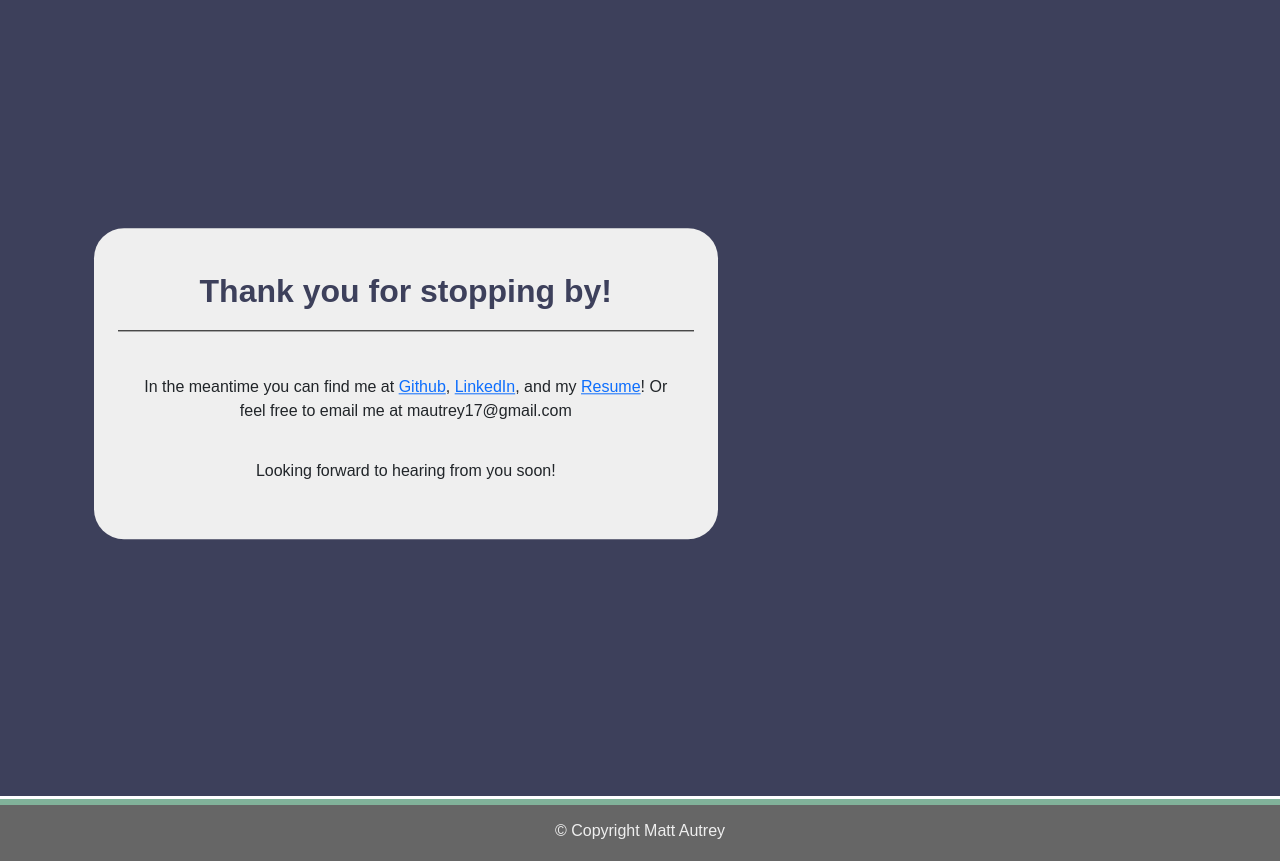
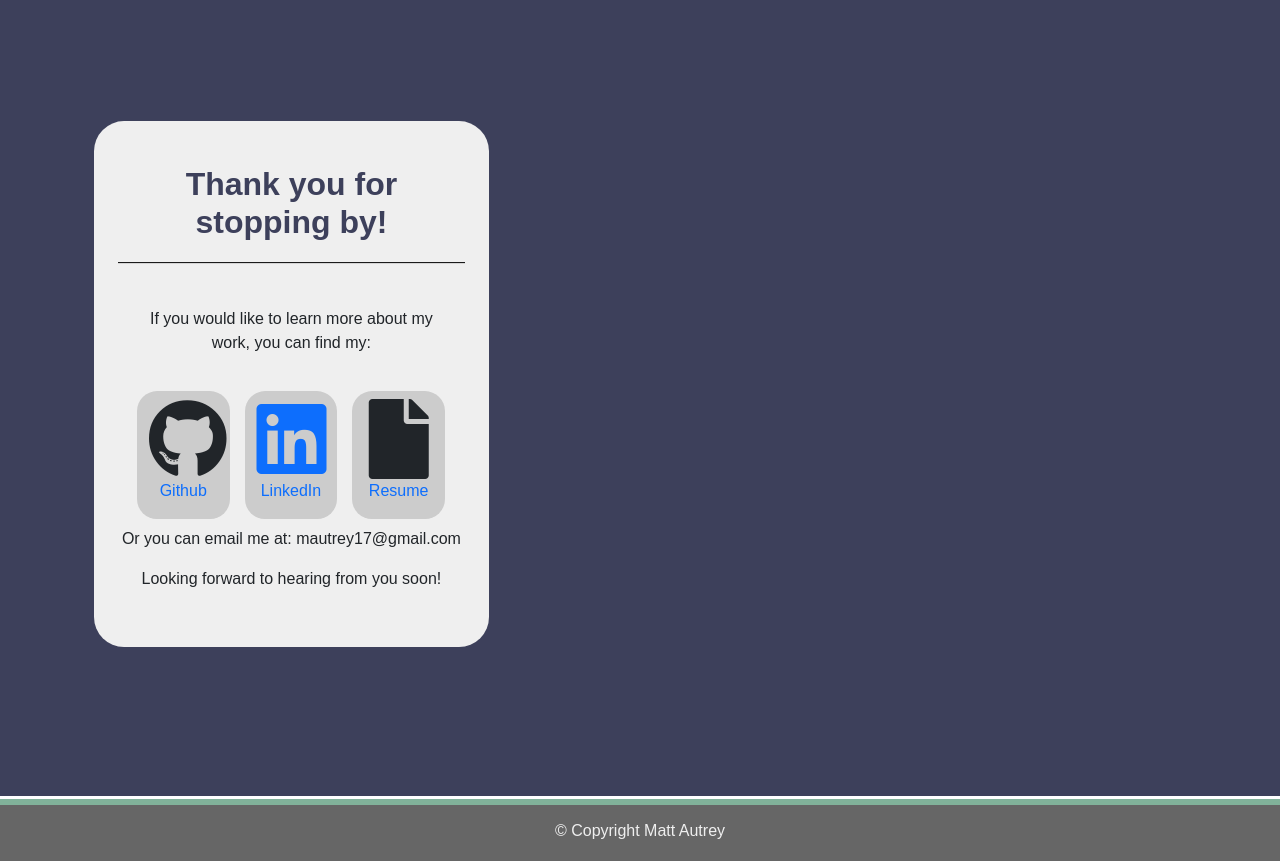
Before and after one commit to mautrey17/mautrey17.github.io, a React (Create React App) app: page / in a window 1280 px wide. Shown: the part 1620-2481 px from the top of the page. Built offline with nearby package versions, Linux system fonts and the light colour scheme.

Commit message:
put links in boxes on about me page

```diff
--- a/package.json
+++ b/package.json
@@ -13,6 +13,7 @@
     "react": "^17.0.2",
     "react-bootstrap": "^1.6.0",
     "react-dom": "^17.0.2",
+    "react-router-dom": "^5.2.0",
     "react-scripts": "4.0.3",
     "sass": "^1.34.1",
     "web-vitals": "^1.1.1"
--- a/src/components/HomeContent.js
+++ b/src/components/HomeContent.js
@@ -1,6 +1,6 @@
 import React from "react";
 import "../css/Styles.css";
-import "../css/home.css"
+import "../css/home.css";
 import Footer from "./Footer";
 
 function HomeContent() {
@@ -9,9 +9,9 @@ function HomeContent() {
       <section className="mt-3 pb-5 aboutBlock relative">
         <div class="container">
           <div class="row">
-            <div  className="col-lg-6 col-md-8  col-sm-12 test">
-                <div >
-                <div  className="round content p-3 ">
+            <div className="col-lg-6 col-md-8  col-sm-12 test">
+              <div>
+                <div className="round content p-3 ">
                   <h1>About Me</h1>
                   <span class="about-img">
                     <img
@@ -22,26 +22,28 @@ function HomeContent() {
                   </span>
 
                   <p class="about">
-                As a full-stack developer with a passion for clean interfaces
-                and the code and databases behind it, I am a highly motivated
-                and team-oriented programmer. I fell in love with coding after
-                university when looking to find a career that better fits my
-                analytical mind, attention to detail, and desire to problem
-                solve. In order to best prepare myself for a career in web
-                development, I earned a certificate in full stack web
-                development through a bootcamp from UNC Chapel Hill. After
-                working on many web applications from start to finish and
-                applying UX principles to a mobile-first and reactive project, I
-                have gained the technical skills necessary to thrive as a junior
-                developer. I sharpened these skills through a group project that
-                incorporated agile development, where I focused on the front end
-                of a React project management application. In addition to this
-                baseline knowledge, my years as an educator have given me the
-                soft skills of organization, leadership, and efficient
-                communication that will greatly benefit any developer team. I am
-                positioned well to provide a unique perspective with how
-                end-users interact with websites and software platforms by
-                leveraging my background as an educator.
+                    As a full-stack developer with a passion for clean
+                    interfaces and the code and databases behind it, I am a
+                    highly motivated and team-oriented programmer. I fell in
+                    love with coding after university when looking to find a
+                    career that better fits my analytical mind, attention to
+                    detail, and desire to problem solve. In order to best
+                    prepare myself for a career in web development, I earned a
+                    certificate in full stack web development through a bootcamp
+                    from UNC Chapel Hill. After working on many web applications
+                    from start to finish and applying UX principles to a
+                    mobile-first and reactive project, I have gained the
+                    technical skills necessary to thrive as a junior developer.
+                    I sharpened these skills through a group project that
+                    incorporated agile development, where I focused on the front
+                    end of a React project management application. In addition
+                    to this baseline knowledge, my years as an educator have
+                    given me the soft skills of organization, leadership, and
+                    efficient communication that will greatly benefit any
+                    developer team. I am positioned well to provide a unique
+                    perspective with how end-users interact with websites and
+                    software platforms by leveraging my background as an
+                    educator.
                   </p>
                 </div>
               </div>
@@ -53,24 +55,34 @@ function HomeContent() {
         <div className="container">
           <div className="row test">
             <div className="col-md-5 col-lg-6">
-                            <div style={{color: '#E07A5F'}}>this will block out</div>
+              <div style={{ color: "#E07A5F" }}>this will block out</div>
             </div>
             <div className="col-md-8 col-lg-6">
               <div className="">
                 <div className="content round mb-4 p-4">
-                                    <h2 style={{color: '#E07A5F'}} className="topic">Current Mastery:</h2>
-                                <p  class="">
-                                    I am prepared to take on a variety of coding challenges involving every aspect from the front-end to the back-end of a webb application
+                  <h2 style={{ color: "#E07A5F" }} className="topic">
+                    Current Mastery:
+                  </h2>
+                  <p class="">
+                    I am prepared to take on a variety of coding challenges
+                    involving every aspect from the front-end to the back-end of
+                    a webb application
                   </p>
                   <ul className="text-left">
-                                    <li>Front End: HTML, CSS, Bootstrap, Bulma, JavaScript, JQuery</li>
-                                    <li>Back End: Node.js, MySQL, Sequelize, MongoDB, Mongoose</li>
+                    <li>
+                      Front End: HTML, CSS, Bootstrap, Bulma, JavaScript, JQuery
+                    </li>
+                    <li>
+                      Back End: Node.js, MySQL, Sequelize, MongoDB, Mongoose
+                    </li>
                     <li>Frameworks: React, Handlebars</li>
                     <li>Helpful Tools: Webpack, Jest, Git</li>
                   </ul>
                 </div>
                 <div className="content round p-4">
-                                    <h2 style={{color: '#E07A5F'}} className="topic">In the Works:</h2>
+                  <h2 style={{ color: "#E07A5F" }} className="topic">
+                    In the Works:
+                  </h2>
 
                   <ul className="text-left">
                     <li>Tailwind CSS</li>
@@ -81,47 +93,91 @@ function HomeContent() {
               </div>
             </div>
           </div>
-
         </div>
       </section>
 
       <section className="contactEnd relative">
         <div className="container">
           <div className="row test">
-
-                        <div className="col-md-8">
+            <div className="col-md-9">
               <div className="">
                 <div className="content round mb-4 p-4">
-                                    <h2 style={{color: '#3D405B'}} className="topic">Thank you for stopping by!</h2>
+                  <h2 style={{ color: "#3D405B" }} className="topic">
+                    Thank you for stopping by!
+                  </h2>
                   <p class="mt-4 about">
-                In the meantime you can find me at{" "}
-                <a href="https://github.com/mautrey17">Github</a>,{" "}
-                <a href="https://www.linkedin.com/in/matt-autrey-927612113/">
+                    If you would like to learn more about my work, you can find
+                    my:{" "}
+                  </p>
+                  <div className="row">
+                    <div className="col-md-1"></div>
+                    <div className="col-md-3 round-dark pt-2 mb-2 text-center">
+                      <a
+                        className="remove"
+                        href="https://github.com/mautrey17"
+                        target="_blank"
+                        rel="noreferrer"
+                      >
+                        <i class="fab fa-github fa-5x"></i>
+                      </a>
+                      <p>
+                        <a
+                          className="no-underline"
+                          href="https://github.com/mautrey17"
+                        >
+                          Github
+                        </a>
+                      </p>
+                    </div>
+                    {/* <div className="col-md-1"></div> */}
+                    <div className="col-md-3 round-dark  mb-2 pt-2 text-center">
+                      <a
+                        href="https://www.linkedin.com/in/matt-autrey-927612113/"
+                        target="_blank"
+                        rel="noreferrer"
+                      >
+                        <i class="fab fa-linkedin fa-5x"></i>
+                      </a>
+                      <p>
+                        <a
+                          className="no-underline"
+                          href="https://www.linkedin.com/in/matt-autrey-927612113/"
+                        >
                           LinkedIn
                         </a>
-                , and my{" "}
-                <a href="https://docs.google.com/document/d/1YIfpb8sUniN_9DR5NwYppd9VsowoPw_lrR3zPx_4d1E/edit?usp=sharing">
+                      </p>
+                    </div>
+                    {/* <div className="col-md-1"></div> */}
+                    <div className="col-md-3 round-dark pt-2 text-center">
+                      <a
+                        className="remove"
+                        href="https://docs.google.com/document/d/1YIfpb8sUniN_9DR5NwYppd9VsowoPw_lrR3zPx_4d1E/edit?usp=sharing"
+                        target="_blank"
+                        rel="noreferrer"
+                      >
+                        <i class="fas fa-file fa-5x"></i>
+                      </a>
+                      <p>
+                        <a
+                          className="no-underline"
+                          href="https://docs.google.com/document/d/1YIfpb8sUniN_9DR5NwYppd9VsowoPw_lrR3zPx_4d1E/edit?usp=sharing"
+                        >
                           Resume
                         </a>
-                ! Or feel free to email me at mautrey17@gmail.com
                       </p>
-              <p className="pb-3">Looking
-                forward to hearing from you soon!</p>
+                    </div>
+                  </div>
+                  <p>Or you can email me at: mautrey17@gmail.com</p>
 
-
-
-                                </div>
-
+                  <p className="pb-3">
+                    Looking forward to hearing from you soon!
+                  </p>
                 </div>
               </div>
             </div>
-
+          </div>
         </div>
       </section>
-
-
-
-
 
       <Footer />
     </div>
--- a/src/css/home.css
+++ b/src/css/home.css
@@ -46,9 +46,29 @@
     border-radius: 30px;
 }
 
+.round-dark{
+    border-radius: 20px;
+    background-color: #ccc;
+    height: 100%;
+    margin-right: 15px;
+}
+
+.remove{
+    color: #212529;
+}
+
+.no-underline{
+    text-decoration: none;
+}
+
 @media screen and (max-width: 480px) {
 
     .aboutBlock{
       min-height: 180vh;
     }
+    .round-dark{
+        width: 55%;
+        margin: auto;
+
+    }
   }
```
Also changed, not shown: 1 other file (tests, documents, lock files or other folders). Lines whose indentation alone changed are shown as unchanged.
